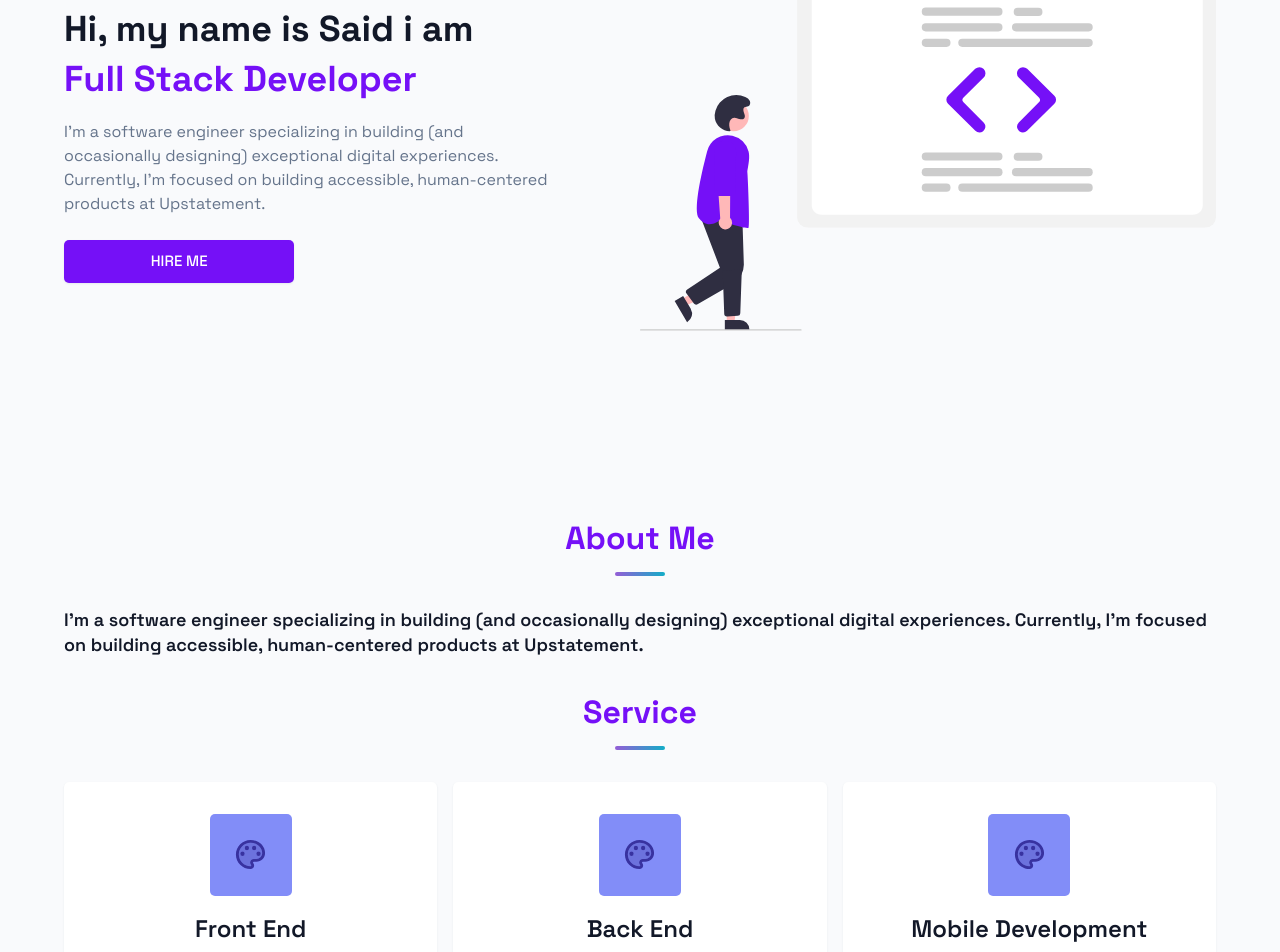
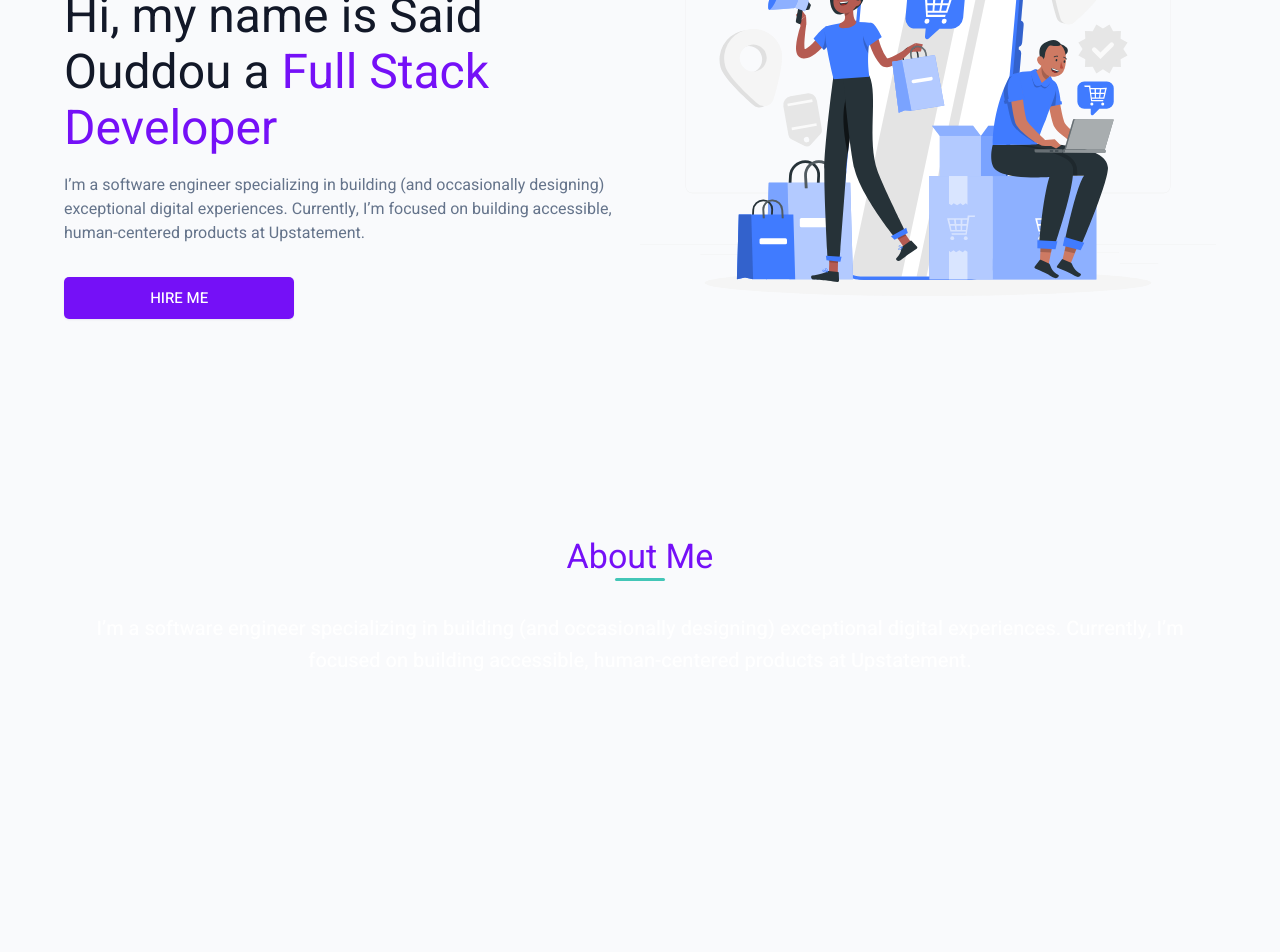
Before and after one commit to saidoud/portfolio-nextjs, a Next.js app: page / in a window 1280 px wide. Shown: the part 260-1212 px from the top of the page. Built offline with nearby package versions, Linux system fonts and the light colour scheme.

Commit message:
Hero Section

```diff
--- a/pages/index.tsx
+++ b/pages/index.tsx
@@ -18,7 +18,7 @@ const Home: NextPage = () => {
                 <link rel="preconnect" href="https://fonts.googleapis.com" />
                 <link rel="preconnect" href="https://fonts.gstatic.com" />
                 <link
-                    href="https://fonts.googleapis.com/css2?family=Space+Grotesk:wght@300;400;500;600;700&display=swap"
+                    href="https://fonts.googleapis.com/css2?family=Heebo:wght@100;200;300;400;500;600;700;800;900&display=swap"
                     rel="stylesheet"
                 />
             </Head>
--- a/src/components/ui-components/HeaderSection.tsx
+++ b/src/components/ui-components/HeaderSection.tsx
@@ -13,15 +13,14 @@ function HeaderSection({ title }: HeaderSectionProps) {
                 <GradientText>{title}</GradientText>
             </Typography>
             <Box
-                sx={{
+                sx={(theme) => ({
                     display: 'block',
-                    height: 4,
+                    height: 3,
                     borderRadius: 6,
                     width: 50,
-                    my: 1.5,
                     mx: 'auto',
-                    background: 'linear-gradient(270deg,rgb(19, 173, 199) 0%,rgb(148, 93, 214) 100%)'
-                }}
+                    backgroundColor: theme.palette.success.light
+                })}
             />
         </Container>
     );
--- a/src/components/ui-components/cards/ServiceCard.tsx
+++ b/src/components/ui-components/cards/ServiceCard.tsx
@@ -12,7 +12,14 @@ interface ServiceCardProps {
 function ServiceCard({ title }: ServiceCardProps) {
     const theme = useTheme();
     return (
-        <Card variant="elevation">
+        <Card
+            variant="elevation"
+            sx={{
+                ':hover': {
+                    boxShadow: '0 2px 14px 0 rgb(33 150 243 / 10%)'
+                }
+            }}
+        >
             <CardContent>
                 <Grid container justifyContent="center" textAlign={'center'} spacing={2}>
                     <Grid item>
--- a/src/sections/AboutSection.tsx
+++ b/src/sections/AboutSection.tsx
@@ -6,10 +6,10 @@ import HeaderSection from 'components/ui-components/HeaderSection';
 
 function AboutSection() {
     return (
-        <section id="about">
+        <section id="about" style={{ height: 500 }}>
             <HeaderSection title="About Me" />
             <Container>
-                <Typography component="p" variant="h6">
+                <Typography component="p" variant="h6" color="white" align="center">
                     I’m a software engineer specializing in building (and occasionally designing) exceptional digital experiences.
                     Currently, I’m focused on building accessible, human-centered products at Upstatement.
                 </Typography>
--- a/src/sections/HeroSection.tsx
+++ b/src/sections/HeroSection.tsx
@@ -11,23 +11,23 @@ function HeroSection() {
                 <Container
                     sx={{
                         minHeight: 500,
-                        height: 'calc(100vh - 120px)',
+                        height: 'calc(100vh - 90px)',
                         maxHeight: { xs: 500, sm: 700, xl: 1000 },
                         transition: '0.3s'
                     }}
                 >
                     <Grid container wrap="nowrap" sx={{ height: '100%', mx: 'auto' }}>
                         {/* Hero Section Text */}
-                        <Grid item md={7} lg={6} sx={{ m: 'auto' }}>
-                            <Box sx={{ textAlign: { xs: 'center', md: 'left' } }}>
-                                <Typography variant="h3" sx={{ mb: 2, maxWidth: 420 }}>
-                                    Hi, my name is Said i am <GradientText>Full Stack Developer</GradientText>
+                        <Grid item sm={12} md={6} sx={{ m: 'auto' }}>
+                            <Box sx={{ textAlign: { xs: 'center', sm: 'center', md: 'left' } }}>
+                                <Typography variant="h3" sx={{ mb: 2 }}>
+                                    Hi, my name is Said Ouddou a <GradientText>Full Stack Developer</GradientText>
                                 </Typography>
-                                <Typography color="text.secondary" sx={{ mb: 3, maxWidth: 500 }}>
+                                <Typography color="text.secondary" sx={{ mb: 4 }}>
                                     I’m a software engineer specializing in building (and occasionally designing) exceptional digital
                                     experiences. Currently, I’m focused on building accessible, human-centered products at Upstatement.{' '}
                                 </Typography>
-                                <Box sx={{ width: { xs: '100%', md: '40%' } }}>
+                                <Box sx={{ width: { xs: '100%', sm: '100%', md: '40%' } }}>
                                     <Button variant="contained" size="large" fullWidth>
                                         Hire Me
                                     </Button>
@@ -35,22 +35,21 @@ function HeroSection() {
                             </Box>
                         </Grid>
                         {/* Hero Section Image */}
-                        <Grid item md={5} lg={6} sx={{ maxHeight: '100%', display: { xs: 'none', md: 'initial' } }}>
+                        <Grid item sm={6} md={6} sx={{ maxHeight: '100%', display: { xs: 'none', md: 'block' } }}>
                             <Box
                                 id="hero-container-right-area"
                                 aria-hidden="true"
                                 sx={{
-                                    bgcolor: (theme) => (theme.palette.mode === 'dark' ? 'primaryDark.900' : 'grey.50'),
-                                    minHeight: 500,
-                                    height: 'calc(100vh - 120px)',
                                     maxHeight: { md: 700, xl: 1000 },
-                                    borderBottomLeftRadius: 10,
-                                    transition: 'max-height 0.3s',
-                                    position: 'relative',
-                                    overflow: 'hidden'
+                                    transition: 'max-height 0.3s'
                                 }}
                             >
-                                <img src={'assets/undraw_code_review.svg'} alt="hero image background" width={'100%'} height={'100%'} />
+                                <img
+                                    src={'assets/Ecommerce campaign-rafiki.svg'}
+                                    alt="hero image background"
+                                    width={'100%'}
+                                    height={'100%'}
+                                />
                             </Box>
                         </Grid>
                     </Grid>
--- a/src/sections/ProjectSection.tsx
+++ b/src/sections/ProjectSection.tsx
@@ -3,7 +3,7 @@ import React from 'react';
 
 function ProjectSection() {
     return (
-        <section id="project">
+        <section id="project" style={{ height: 500 }}>
             <HeaderSection title="Project" />
         </section>
     );
--- a/src/theme/index.js
+++ b/src/theme/index.js
@@ -1,15 +1,45 @@
 import { createTheme } from '@mui/material/styles';
 
+const blue = {
+    50: '#F0F7FF',
+    100: '#C2E0FF',
+    200: '#99CCF3',
+    300: '#66B2FF',
+    400: '#3399FF',
+    main: '#007FFF',
+    500: '#007FFF',
+    600: '#0072E5', // vs blueDark 900: WCAG 4.6 AAA (large), APCA 36 Not for reading text
+    700: '#0059B2',
+    800: '#004C99',
+    900: '#003A75',
+};
+export const blueDark = {
+    50: '#E2EDF8',
+    100: '#CEE0F3',
+    200: '#91B9E3',
+    300: '#5090D3',
+    main: '#5090D3',
+    400: '#265D97',
+    500: '#1E4976',
+    600: '#173A5E',
+    700: '#132F4C', // contrast 13.64:1
+    800: '#001E3C',
+    900: '#0A1929',
+};
+const grey = {
+    50: '#F3F6F9',
+    100: '#E7EBF0',
+    200: '#E0E3E7',
+    300: '#CDD2D7', // vs blueDark 900: WCAG 11.6 AAA, APCA 78 Best for text
+    400: '#B2BAC2', // vs blueDark 900: WCAG 9 AAA, APCA 63.3 Ok for text
+    500: '#A0AAB4', // vs blueDark 900: WCAG 7.5 AAA, APCA 54.3 Only for large text
+    600: '#6F7E8C', // vs white bg: WCAG 4.1 AA, APCA 68.7 Ok for text
+    700: '#3E5060', // vs white bg: WCAG 8.3 AAA, APCA 88.7 Best for text
+    800: '#2D3843', // vs white bg: WCAG 11.9 AAA, APCA 97.3 Best for text
+    900: '#1A2027',
+};
+
 export const theme = createTheme({
-    breakpoints: {
-        values: {
-            xs: 0,
-            sm: 600,
-            md: 1000,
-            lg: 1200,
-            xl: 1920
-        }
-    },
     components: {
         MuiCardContent: {
             styleOverrides: {
@@ -95,7 +125,7 @@ export const theme = createTheme({
         divider: '#E6E8F0',
         primary: {
             main: "#7510F7",
-            // main: '#5048E5',
+            //main: '#5048E5',
             light: '#828DF8',
             dark: '#3832A0',
             contrastText: '#FFFFFF'
@@ -167,66 +197,6 @@ export const theme = createTheme({
         '0px 25px 50px rgba(100, 116, 139, 0.25)'
     ],
     typography: {
-        fontFamily: '"Space Grotesk", sans- serif',
-        body1: {
-            fontSize: '1rem',
-            fontWeight: 400,
-            lineHeight: 1.5
-        },
-        body2: {
-            fontSize: '0.875rem',
-            fontWeight: 400,
-            lineHeight: 1.57
-        },
-        subtitle1: {
-            fontSize: '1rem',
-            fontWeight: 500,
-            lineHeight: 1.75
-        },
-        subtitle2: {
-            fontSize: '0.875rem',
-            fontWeight: 500,
-            lineHeight: 1.57
-        },
-        overline: {
-            fontSize: '0.75rem',
-            fontWeight: 600,
-            letterSpacing: '0.5px',
-            lineHeight: 2.5,
-            textTransform: 'uppercase'
-        },
-        caption: {
-            fontSize: '0.75rem',
-            fontWeight: 400,
-            lineHeight: 1.66
-        },
-        h1: {
-            fontWeight: 700,
-            fontSize: '3.5rem',
-            lineHeight: 1.375
-        },
-        h2: {
-            fontWeight: 700,
-        },
-        h3: {
-            fontWeight: 700,
-            fontSize: '2.25rem',
-            lineHeight: 1.375
-        },
-        h4: {
-            fontWeight: 700,
-            fontSize: '2rem',
-            lineHeight: 1.375
-        },
-        h5: {
-            fontWeight: 600,
-            fontSize: '1.5rem',
-            lineHeight: 1.375
-        },
-        h6: {
-            fontWeight: 600,
-            fontSize: '1.125rem',
-            lineHeight: 1.375
-        }
+        fontFamily: "'Heebo', sans-serif"
     }
 });
```
Also changed, not shown: src/components/ui-components/cards/ProjectCard.tsx (added, +7 -0 lines), public/assets/Ecommerce campaign-rafiki.svg (added), public/assets/Moon.svg (added).
